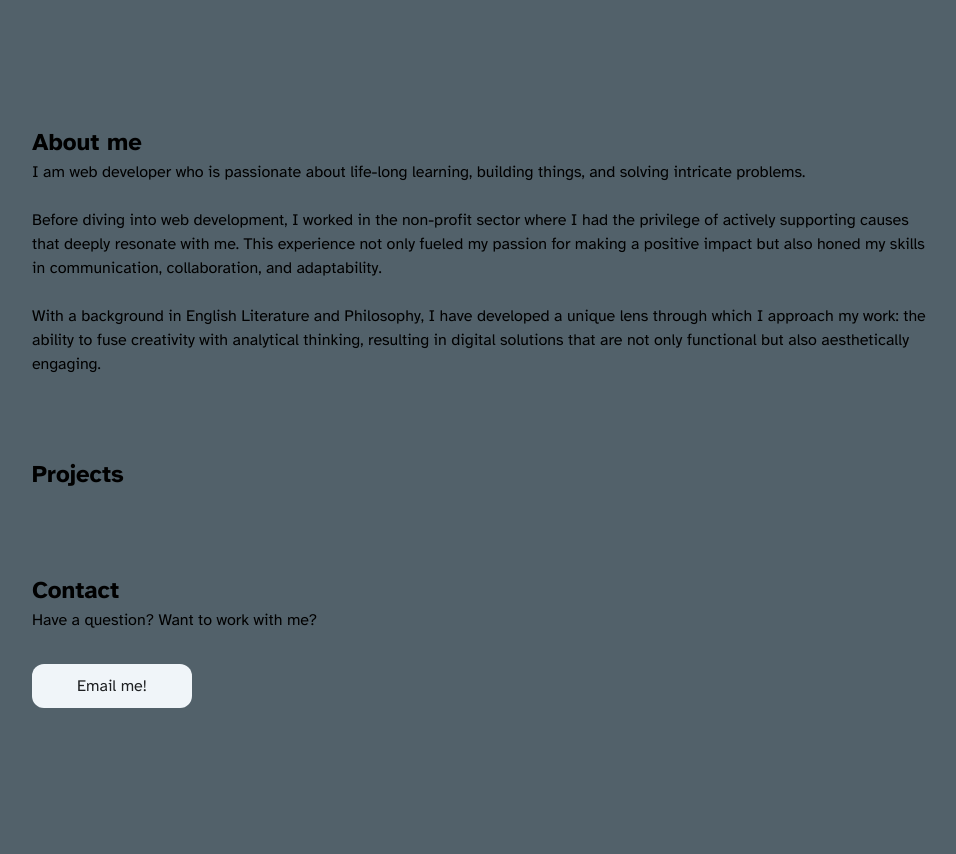
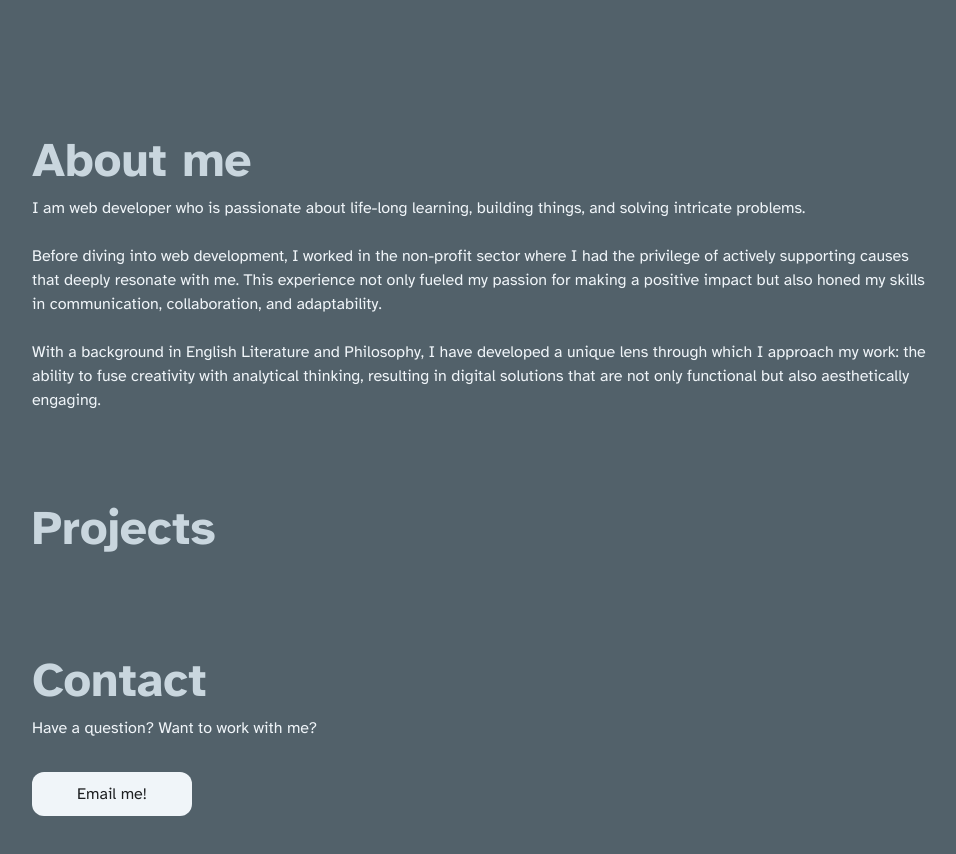
Before and after one commit to kylelangille/portfolio-project, a React (Create React App) app: page / in a window 1280 px wide. Shown: the part 820-1674 px from the top of the page, without its empty margins (160-1116 px from the left). Before the commit the page ends 1644 px from the top, so only its background shows below. Built offline with nearby package versions, Linux system fonts and the light colour scheme.

Commit message:
added heading and content components

```diff
--- a/src/components/About.js
+++ b/src/components/About.js
@@ -1,31 +1,33 @@
 import { styled } from "styled-components";
 import Wrapper from "./UI/Wrapper";
+import Heading from "./UI/Heading";
+import Content from "./UI/Content";
 
 const About = () => {
   return (
     <Wrapper>
       <section id="about">
-        <h2>About me</h2>
-        <p>
+        <Heading>About me</Heading>
+        <Content>
           I am web developer who is passionate about life-long learning,
           building things, and solving intricate problems.
-        </p>
+        </Content>
         <br />
-        <p>
+        <Content>
           Before diving into web development, I worked in the non-profit sector
           where I had the privilege of actively supporting causes that deeply
           resonate with me. This experience not only fueled my passion for
           making a positive impact but also honed my skills in communication,
           collaboration, and adaptability.
-        </p>
+        </Content>
         <br />
-        <p>
+        <Content>
           With a background in English Literature and Philosophy, I have
           developed a unique lens through which I approach my work: the ability
           to fuse creativity with analytical thinking, resulting in digital
           solutions that are not only functional but also aesthetically
           engaging.
-        </p>
+        </Content>
       </section>
     </Wrapper>
   );
--- a/src/components/Contact.js
+++ b/src/components/Contact.js
@@ -1,12 +1,14 @@
 import { styled } from "styled-components";
 import Wrapper from "./UI/Wrapper";
+import Heading from "./UI/Heading";
+import Content from "./UI/Content";
 
 const Contact = () => {
   return (
     <Wrapper>
       <section id="contact">
-        <h2>Contact</h2>
-        <p>Have a question? Want to work with me?</p>
+        <Heading>Contact</Heading>
+        <Content>Have a question? Want to work with me?</Content>
         <a href="mailto:kyle.a.langille@gmail.com">
           <Button>Email me!</Button>
         </a>
--- a/src/components/Projects.js
+++ b/src/components/Projects.js
@@ -1,11 +1,12 @@
 import { styled } from "styled-components";
 import Wrapper from "./UI/Wrapper";
+import Heading from "./UI/Heading";
 
 const Projects = () => {
   return (
     <Wrapper>
       <section id="projects">
-        <h2>Projects</h2>
+        <Heading>Projects</Heading>
       </section>
     </Wrapper>
   );
--- /dev/null
+++ b/src/components/UI/Content.js
@@ -0,0 +1,11 @@
+import { styled } from "styled-components";
+
+const Content = ({ children }) => {
+  return <Text>{children}</Text>;
+};
+
+const Text = styled.p`
+  color: var(--lightest);
+`;
+
+export default Content;
--- /dev/null
+++ b/src/components/UI/Heading.js
@@ -0,0 +1,12 @@
+import { styled } from "styled-components";
+
+const Heading = ({ children }) => {
+  return <Head>{children}</Head>;
+};
+
+const Head = styled.h2`
+  color: var(--light);
+  font-size: 3rem;
+`;
+
+export default Heading;
```
